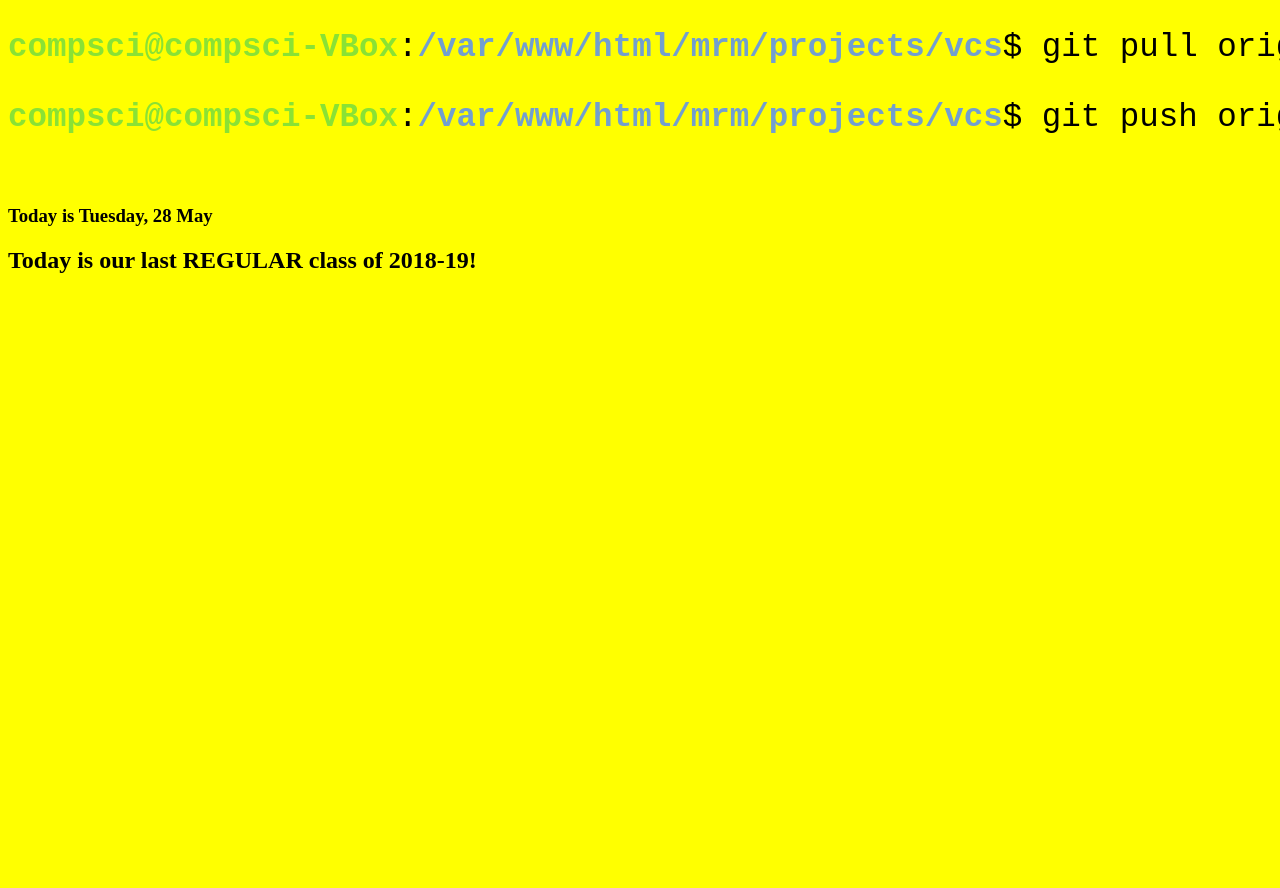
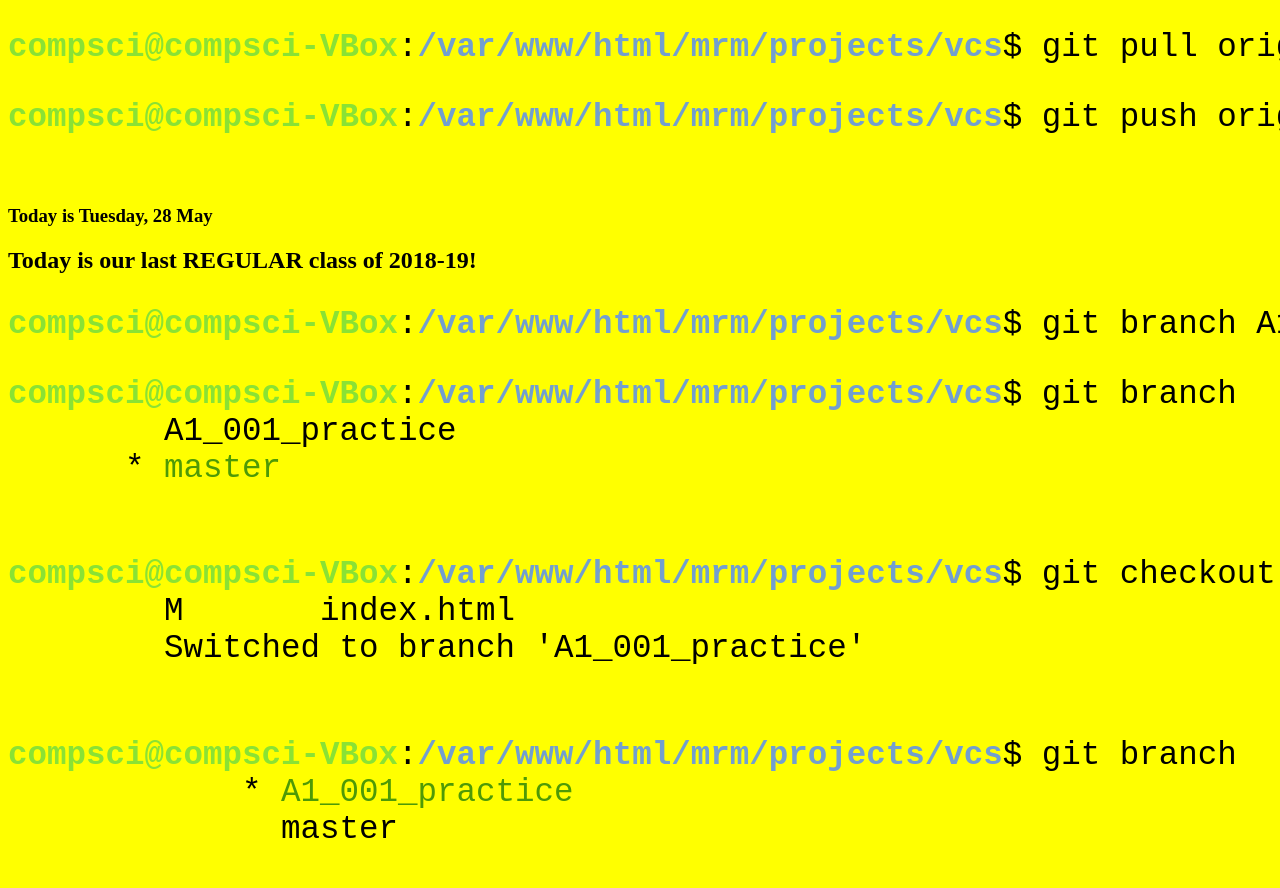
Before and after one commit to CHS-McClendon/A4clone, a plain HTML site: page index.html in a window 1280 px wide. Shown: the part 3765-4653 px from the top of the page. Before the commit the page ends 4059 px from the top, so only its background shows below. Drawn offline with Linux system fonts and the light colour scheme; files whose address does not match are found by name.

Commit message:
Initial branch commit

```diff
--- a/index.html
+++ b/index.html
@@ -94,6 +94,26 @@
     <h3>Today is Tuesday, 28 May</h3>
 
     <h2>Today is our last REGULAR class of 2018-19!</h2>
+
+    <pre><font color="#8AE234"><b>compsci@compsci-VBox</b></font>:<font color="#729FCF"><b>/var/www/html/mrm/projects/vcs</b></font>$ git branch A1_001_practice</pre>
+
+    <pre><font color="#8AE234"><b>compsci@compsci-VBox</b></font>:<font color="#729FCF"><b>/var/www/html/mrm/projects/vcs</b></font>$ git branch
+        A1_001_practice
+      * <font color="#4E9A06">master</font>
+      </pre>
+
+    <pre><font color="#8AE234"><b>compsci@compsci-VBox</b></font>:<font color="#729FCF"><b>/var/www/html/mrm/projects/vcs</b></font>$ git checkout A1_001_practice
+        M	index.html
+        Switched to branch &apos;A1_001_practice&apos;
+        </pre>
+
+    <pre><font color="#8AE234"><b>compsci@compsci-VBox</b></font>:<font color="#729FCF"><b>/var/www/html/mrm/projects/vcs</b></font>$ git branch
+            * <font color="#4E9A06">A1_001_practice</font>
+              master
+            </pre>
+
+
+
 </body>
 
 </html>
```
